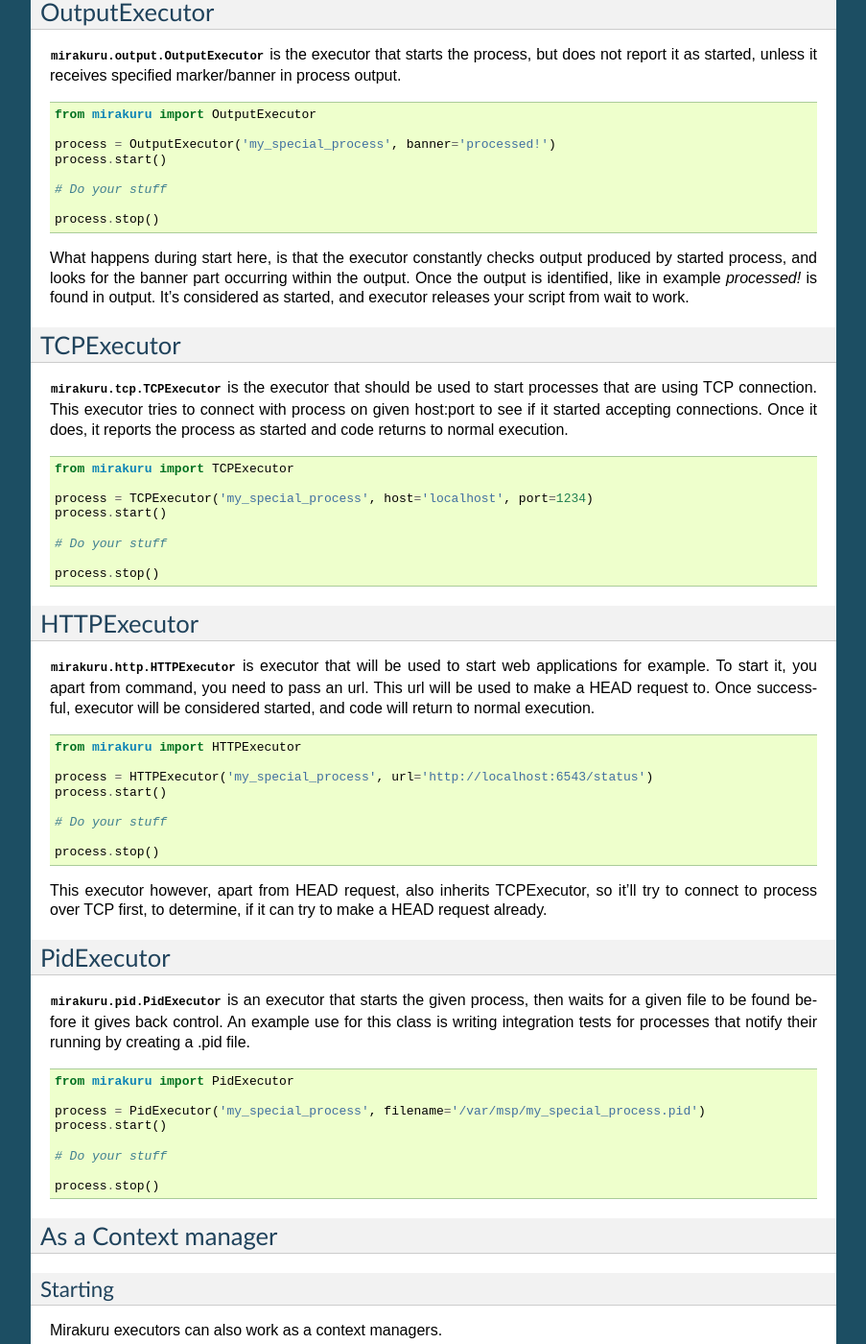
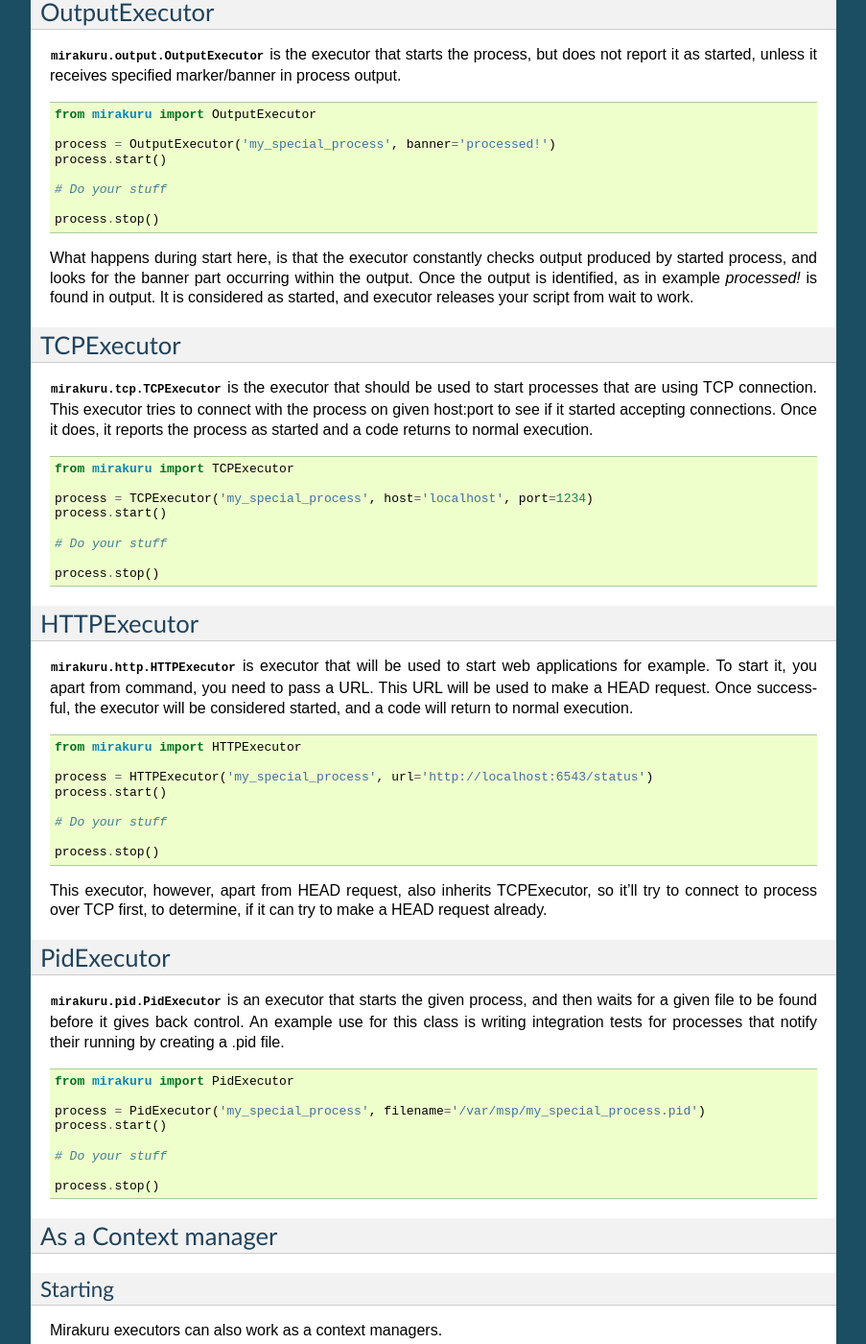
Before and after one commit to ClearcodeHQ/mirakuru, a Sphinx documentation site: the page built from docs/source/basic.rst, in a window 1280 px wide and 1400 px high, scrolled down 489 px. Shown: the whole window at 96% size, without its empty margins (198-1101 px from the left). Built offline with Sphinx 7.4.7, drawn with Linux system fonts in a browser that asks for light colours; pages that are not in the unit, such as notebooks, are missing from menus.

```diff
--- a/docs/source/basic.rst
+++ b/docs/source/basic.rst
@@ -9,7 +9,7 @@
 for dev environment with one simple run.
 
 SimpleExecutor
---------
+--------------
 
 :class:`mirakuru.base.SimpleExecutor` is the simplest executor implementation.
 It simply starts the process passed to constructor, and reports it as running.
@@ -46,16 +46,16 @@
 What happens during start here, is that the executor constantly checks output
 produced by started process, and looks for the banner part occurring within the
 output.
-Once the output is identified, like in example `processed!` is found in output.
-It's considered as started, and executor releases your script from wait to work.
+Once the output is identified, as in example `processed!` is found in output.
+It is considered as started, and executor releases your script from wait to work.
 
 TCPExecutor
 -----------
 
 :class:`mirakuru.tcp.TCPExecutor` is the executor that should be used to start
 processes that are using TCP connection. This executor tries to connect with
-process on given host:port to see if it started accepting connections. Once it
-does, it reports the process as started and code returns to normal execution.
+the process on given host:port to see if it started accepting connections. Once it
+does, it reports the process as started and a code returns to normal execution.
 
 .. code-block:: python
 
@@ -68,15 +68,13 @@
 
     process.stop()
 
-
-
 HTTPExecutor
 ------------
 
 :class:`mirakuru.http.HTTPExecutor` is executor that will be used to start
-web applications for example. To start it, you apart from command, you need to pass an url.
-This url will be used to make a HEAD request to. Once successful,
-executor will be considered started, and code will return to normal execution.
+web applications for example. To start it, you apart from command, you need to pass a URL.
+This URL will be used to make a HEAD request. Once successful,
+the executor will be considered started, and a code will return to normal execution.
 
 .. code-block:: python
 
@@ -89,17 +87,15 @@
 
     process.stop()
 
-This executor however, apart from HEAD request, also inherits TCPExecutor,
+This executor, however, apart from HEAD request, also inherits TCPExecutor,
 so it'll try to connect to process over TCP first, to determine,
 if it can try to make a HEAD request already.
 
-
-
 PidExecutor
-------------
+-----------
 
 :class:`mirakuru.pid.PidExecutor` is an executor that starts the given
-process, then waits for a given file to be found before it gives back control.
+process, and then waits for a given file to be found before it gives back control.
 An example use for this class is writing integration tests for processes that
 notify their running by creating a .pid file.
 
@@ -113,8 +109,6 @@
     # Do your stuff
 
     process.stop()
-
-
 
 As a Context manager
 --------------------
```
Also changed, not shown: 1 other file.
